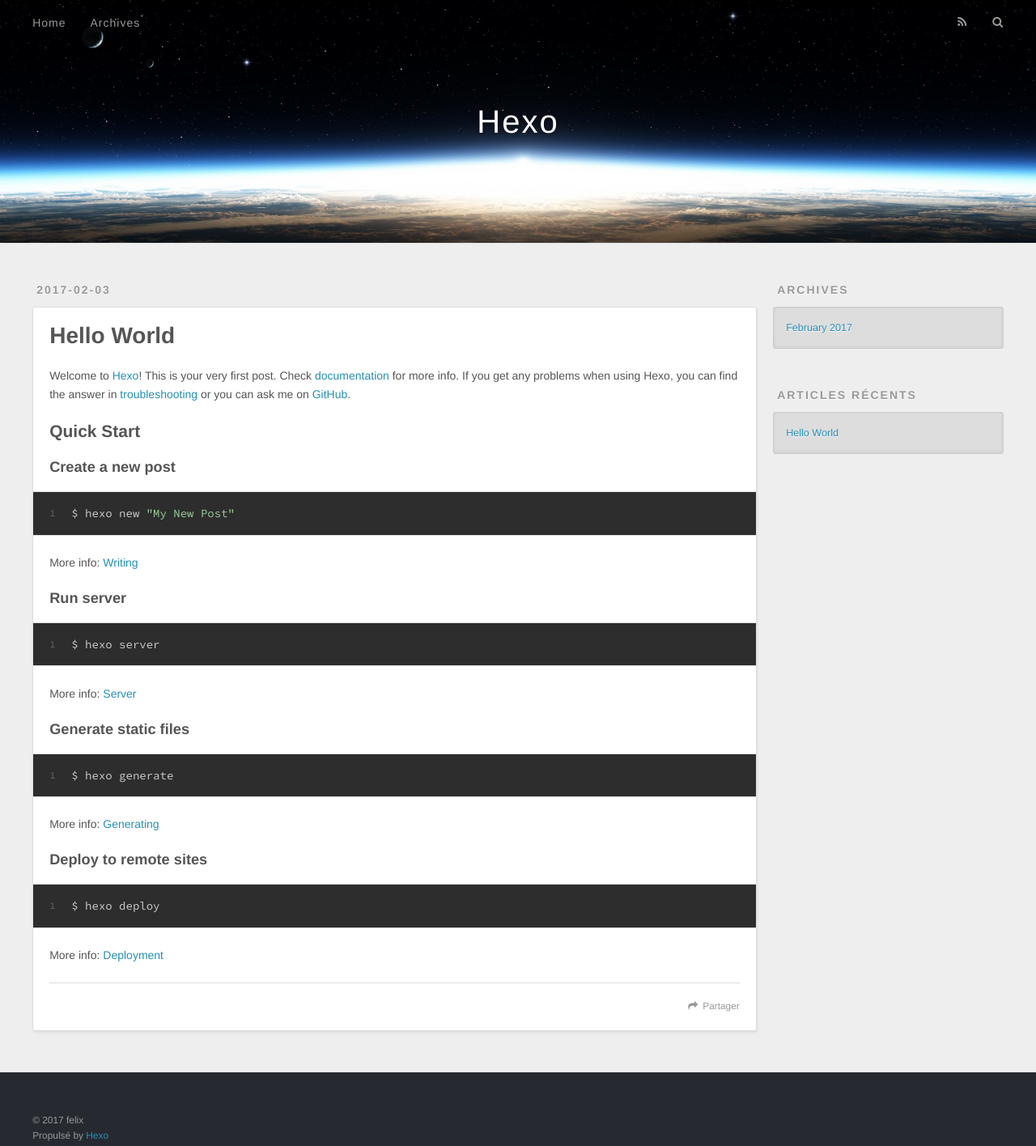
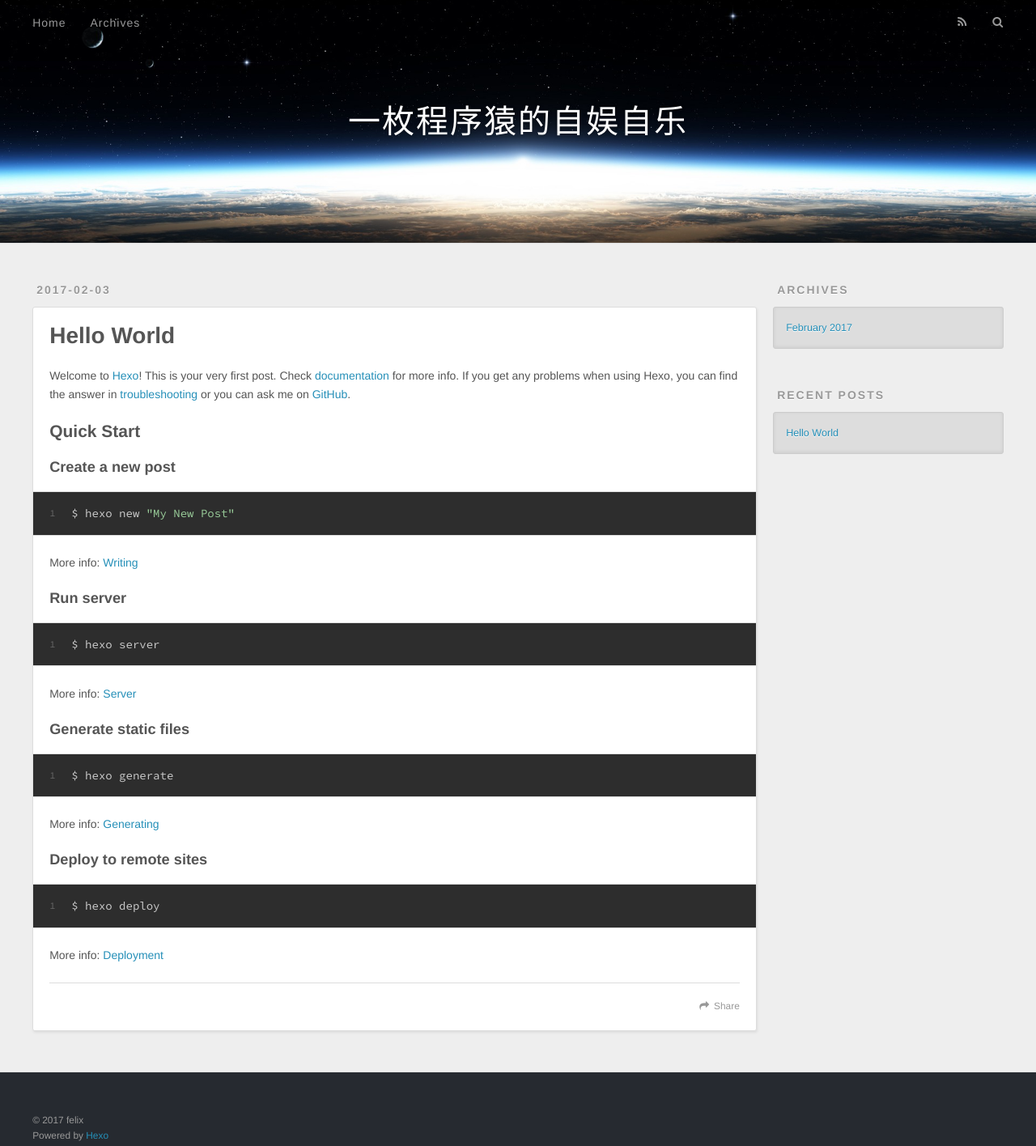
Before and after one commit to FelixLv/FelixLv.github.io, a plain HTML site: page index.html in a window 1280 px wide. Shown: the whole page at 81% size. Drawn offline with nearby package versions, Linux system fonts and the light colour scheme.

Commit message:
Site updated: 2017-02-03 15:22:32

```diff
--- a/2017/02/03/hello-world/index.html
+++ b/2017/02/03/hello-world/index.html
@@ -3,14 +3,14 @@
 <head>
   <meta charset="utf-8">
 
-  <title>Hello World | Hexo</title>
+  <title>Hello World | 一枚程序猿的自娱自乐</title>
   <meta name="viewport" content="width=device-width, initial-scale=1, maximum-scale=1">
   <meta name="description" content="Welcome to Hexo! This is your very first post. Check documentation for more info. If you get any problems when using Hexo, you can find the answer in troubleshooting or you can ask me on GitHub.
 Quick">
 <meta property="og:type" content="article">
 <meta property="og:title" content="Hello World">
 <meta property="og:url" content="http://yoursite.com/2017/02/03/hello-world/index.html">
-<meta property="og:site_name" content="Hexo">
+<meta property="og:site_name" content="一枚程序猿的自娱自乐">
 <meta property="og:description" content="Welcome to Hexo! This is your very first post. Check documentation for more info. If you get any problems when using Hexo, you can find the answer in troubleshooting or you can ask me on GitHub.
 Quick">
 <meta property="og:updated_time" content="2017-02-03T06:11:22.000Z">
@@ -19,7 +19,7 @@ Quick">
 <meta name="twitter:description" content="Welcome to Hexo! This is your very first post. Check documentation for more info. If you get any problems when using Hexo, you can find the answer in troubleshooting or you can ask me on GitHub.
 Quick">
 
-    <link rel="alternate" href="/atom.xml" title="Hexo" type="application/atom+xml">
+    <link rel="alternate" href="/atom.xml" title="一枚程序猿的自娱自乐" type="application/atom+xml">
 
 
     <link rel="icon" href="/favicon.png">
@@ -40,7 +40,7 @@ Quick">
   <div id="header-outer" class="outer">
     <div id="header-title" class="inner">
       <h1 id="logo-wrap">
-        <a href="/" id="logo">Hexo</a>
+        <a href="/" id="logo">一枚程序猿的自娱自乐</a>
       </h1>
 
     </div>
@@ -55,9 +55,9 @@ Quick">
       </nav>
       <nav id="sub-nav">
 
-          <a id="nav-rss-link" class="nav-icon" href="/atom.xml" title="Flux RSS"></a>
+          <a id="nav-rss-link" class="nav-icon" href="/atom.xml" title="RSS Feed"></a>
 
-        <a id="nav-search-btn" class="nav-icon" title="Rechercher"></a>
+        <a id="nav-search-btn" class="nav-icon" title="Search"></a>
       </nav>
       <div id="search-form-wrap">
         <form action="//google.com/search" method="get" accept-charset="UTF-8" class="search-form"><input type="search" name="q" results="0" class="search-form-input" placeholder="Search"><button type="submit" class="search-form-submit">&#xF002;</button><input type="hidden" name="sitesearch" value="http://yoursite.com"></form>
@@ -101,7 +101,7 @@ Quick">
 
     </div>
     <footer class="article-footer">
-      <a data-url="http://yoursite.com/2017/02/03/hello-world/" data-id="ciypfxe0r0000jf3qta0zje2j" class="article-share-link">Partager</a>
+      <a data-url="http://yoursite.com/2017/02/03/hello-world/" data-id="ciyphgy4p00002j3qh0zqxzfa" class="article-share-link">Share</a>
 
 
     </footer>
@@ -135,7 +135,7 @@ Quick">
 
 
   <div class="widget-wrap">
-    <h3 class="widget-title">Articles récents</h3>
+    <h3 class="widget-title">Recent Posts</h3>
     <div class="widget">
       <ul>
 
@@ -156,7 +156,7 @@ Quick">
   <div class="outer">
     <div id="footer-info" class="inner">
       &copy; 2017 felix<br>
-      Propulsé by <a href="http://hexo.io/" target="_blank">Hexo</a>
+      Powered by <a href="http://hexo.io/" target="_blank">Hexo</a>
     </div>
   </div>
 </footer>
--- a/index.html
+++ b/index.html
@@ -3,16 +3,16 @@
 <head>
   <meta charset="utf-8">
 
-  <title>Hexo</title>
+  <title>一枚程序猿的自娱自乐</title>
   <meta name="viewport" content="width=device-width, initial-scale=1, maximum-scale=1">
   <meta property="og:type" content="website">
-<meta property="og:title" content="Hexo">
+<meta property="og:title" content="一枚程序猿的自娱自乐">
 <meta property="og:url" content="http://yoursite.com/index.html">
-<meta property="og:site_name" content="Hexo">
+<meta property="og:site_name" content="一枚程序猿的自娱自乐">
 <meta name="twitter:card" content="summary">
-<meta name="twitter:title" content="Hexo">
+<meta name="twitter:title" content="一枚程序猿的自娱自乐">
 
-    <link rel="alternate" href="/atom.xml" title="Hexo" type="application/atom+xml">
+    <link rel="alternate" href="/atom.xml" title="一枚程序猿的自娱自乐" type="application/atom+xml">
 
 
     <link rel="icon" href="/favicon.png">
@@ -33,7 +33,7 @@
   <div id="header-outer" class="outer">
     <div id="header-title" class="inner">
       <h1 id="logo-wrap">
-        <a href="/" id="logo">Hexo</a>
+        <a href="/" id="logo">一枚程序猿的自娱自乐</a>
       </h1>
 
     </div>
@@ -48,9 +48,9 @@
       </nav>
       <nav id="sub-nav">
 
-          <a id="nav-rss-link" class="nav-icon" href="/atom.xml" title="Flux RSS"></a>
+          <a id="nav-rss-link" class="nav-icon" href="/atom.xml" title="RSS Feed"></a>
 
-        <a id="nav-search-btn" class="nav-icon" title="Rechercher"></a>
+        <a id="nav-search-btn" class="nav-icon" title="Search"></a>
       </nav>
       <div id="search-form-wrap">
         <form action="//google.com/search" method="get" accept-charset="UTF-8" class="search-form"><input type="search" name="q" results="0" class="search-form-input" placeholder="Search"><button type="submit" class="search-form-submit">&#xF002;</button><input type="hidden" name="sitesearch" value="http://yoursite.com"></form>
@@ -96,7 +96,7 @@
 
     </div>
     <footer class="article-footer">
-      <a data-url="http://yoursite.com/2017/02/03/hello-world/" data-id="ciypfxe0r0000jf3qta0zje2j" class="article-share-link">Partager</a>
+      <a data-url="http://yoursite.com/2017/02/03/hello-world/" data-id="ciyphgy4p00002j3qh0zqxzfa" class="article-share-link">Share</a>
 
 
     </footer>
@@ -131,7 +131,7 @@
 
 
   <div class="widget-wrap">
-    <h3 class="widget-title">Articles récents</h3>
+    <h3 class="widget-title">Recent Posts</h3>
     <div class="widget">
       <ul>
 
@@ -152,7 +152,7 @@
   <div class="outer">
     <div id="footer-info" class="inner">
       &copy; 2017 felix<br>
-      Propulsé by <a href="http://hexo.io/" target="_blank">Hexo</a>
+      Powered by <a href="http://hexo.io/" target="_blank">Hexo</a>
     </div>
   </div>
 </footer>
```
Also changed, not shown: archives/2017/02/index.html (+10 -10 lines), archives/2017/index.html (+10 -10 lines), archives/index.html (+10 -10 lines).
